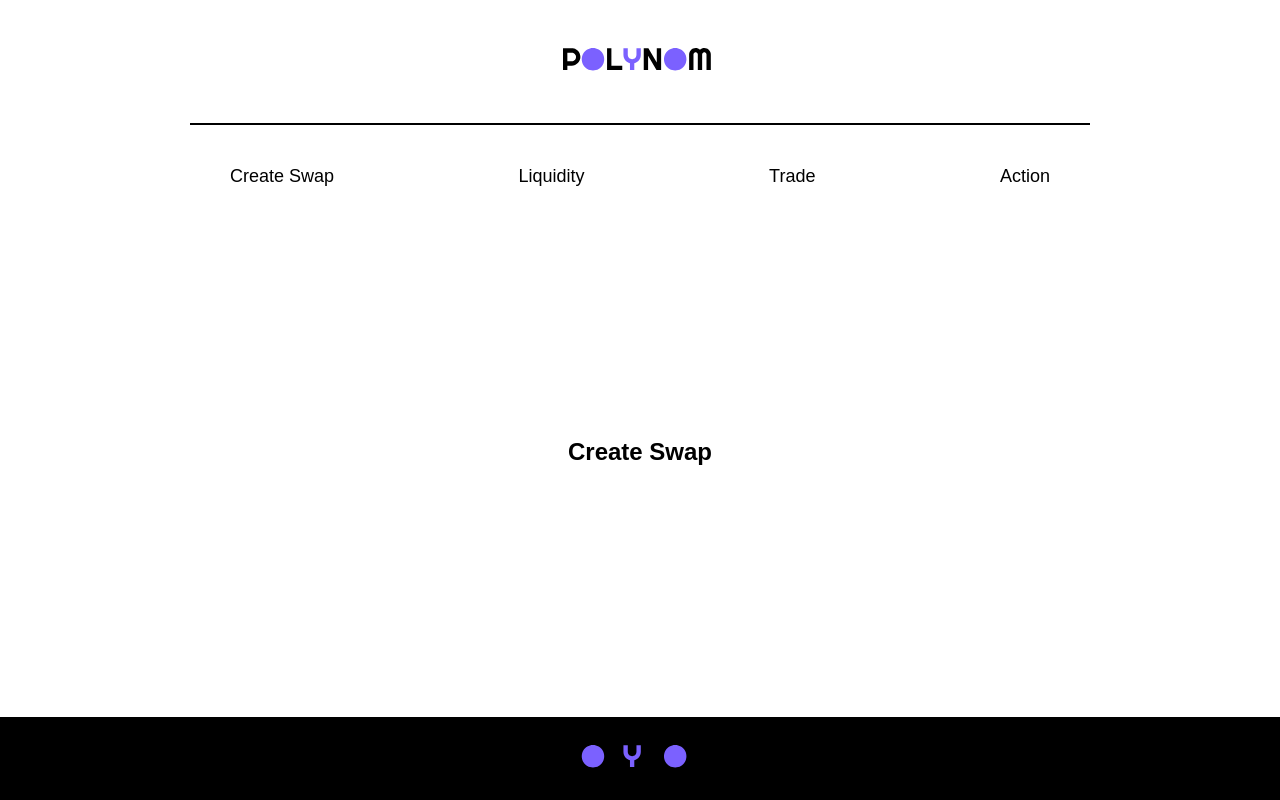
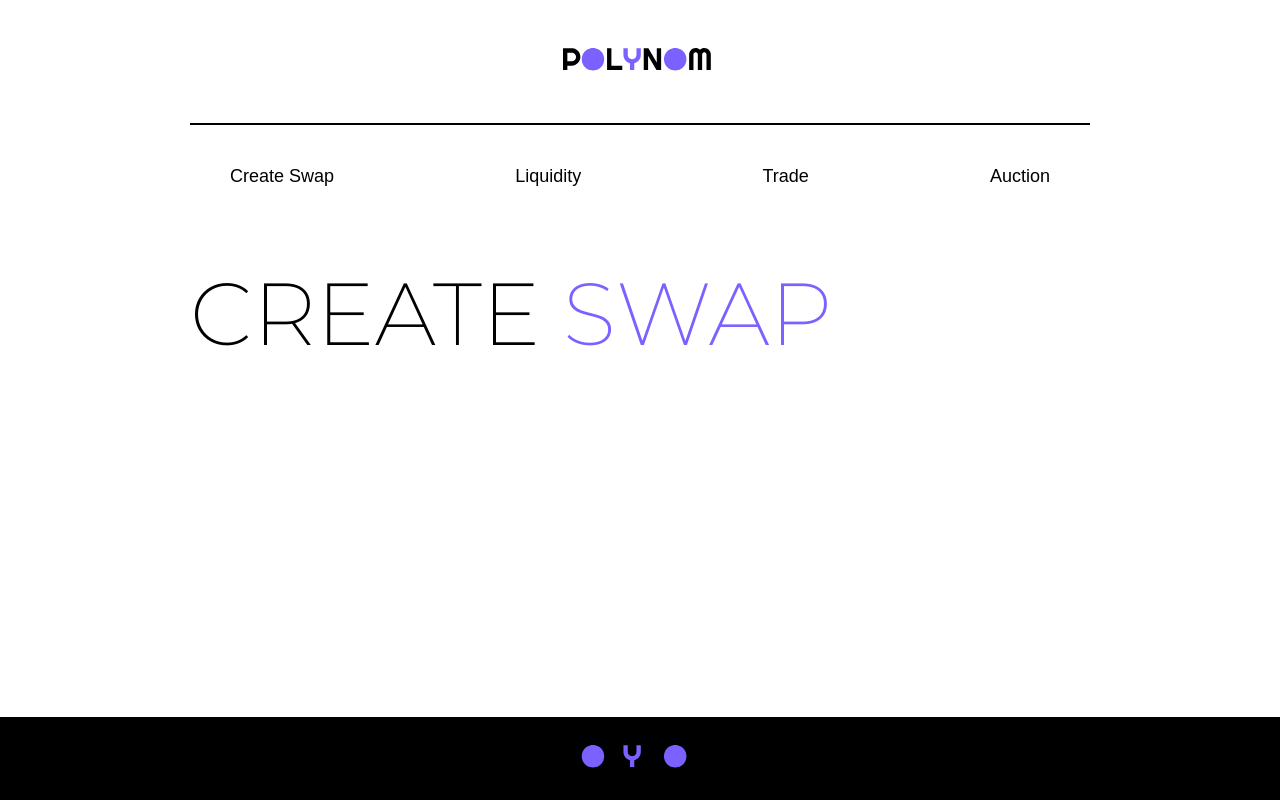
Before and after one commit to alpotapov/definition-hackathon, a React (Create React App) app: page / in a window 1280 px wide. Built offline with nearby package versions, Linux system fonts and the light colour scheme; a web font is replaced by a local one; what defi-sdk would draw is missing.

Commit message:
Create pages and do minor visual adjustments

```diff
--- a/src/App.css
+++ b/src/App.css
@@ -55,6 +55,7 @@
 .Content {
   max-width: 900px;
   min-width: 900px;
+  flex-grow: 1;
 }
 
 .Footer {
--- a/src/App.js
+++ b/src/App.js
@@ -5,6 +5,7 @@ import { client } from 'defi-sdk';
 import CreateSwapPage from './pages/CreateSwapPage/CreateSwapPage';
 import LiquidityPage from './pages/LiquidityPage/LiquidityPage';
 import TradePage from './pages/TradePage/TradePage';
+import AuctionPage from './pages/AuctionPage/AuctionPage';
 
 import './App.css';
 import logo from './assets/logo.svg';
@@ -37,26 +38,32 @@ export default function App() {
             <Link className="Header-link" to="/trade">
               Trade
             </Link>
-            <Link className="Header-link" to="/action">
-              Action
+            <Link className="Header-link" to="/auction">
+              Auction
             </Link>
           </nav>
         </div>
 
         <Switch>
           <Route path="/liquidity">
-            <LiquidityPage />
+            <div className="Content">
+              <LiquidityPage />
+            </div>
           </Route>
           <Route path="/trade">
             <div className="Content">
               <TradePage />
             </div>
           </Route>
-          <Route path="/action">
-            <ActionPage />
+          <Route path="/auction">
+            <div className="Content">
+              <AuctionPage />
+            </div>
           </Route>
           <Route path="/">
-            <CreateSwapPage />
+            <div className="Content">
+              <CreateSwapPage />
+            </div>
           </Route>
         </Switch>
 
@@ -69,5 +76,3 @@ export default function App() {
     </Router>
   );
 }
-
-const ActionPage = () => <h2>Action</h2>;
--- /dev/null
+++ b/src/pages/AuctionPage/AuctionPage.css
@@ -0,0 +1,20 @@
+.AuctionPage {
+  max-width: 900px;
+  height: 100%;
+}
+
+.AuctionPage-title {
+  font: normal normal 200 88px/108px Montserrat, sans-serif;
+  font-size: 88px;
+  text-transform: uppercase;
+}
+
+.AuctionPage-titleColored {
+  color: #7B61FF;
+}
+
+.AuctionPage-columns {
+  display: flex;
+  flex-direction: row;
+  justify-content: space-between;
+}
--- /dev/null
+++ b/src/pages/AuctionPage/AuctionPage.jsx
@@ -0,0 +1,18 @@
+// eslint-disable-next-line
+import React, { useState } from 'react';
+
+import './AuctionPage.css';
+
+const AuctionPage = () => (
+  <div className="AuctionPage">
+    <h2 className="AuctionPage-title">
+      Aucti<span className="AuctionPage-titleColored">on</span>
+    </h2>
+    <div className="AuctionPage-columns">
+      <div className="AuctionPage-leftColumn" />
+      <div className="AuctionPage-rightColumn" />
+    </div>
+  </div>
+);
+
+export default AuctionPage;
--- /dev/null
+++ b/src/pages/CreateSwapPage/CreateSwapPage.css
@@ -0,0 +1,20 @@
+.CreateSwapPage {
+  max-width: 900px;
+  height: 100%;
+}
+
+.CreateSwapPage-title {
+  font: normal normal 200 88px/108px Montserrat, sans-serif;
+  font-size: 88px;
+  text-transform: uppercase;
+}
+
+.CreateSwapPage-titleColored {
+  color: #7B61FF;
+}
+
+.CreateSwapPage-columns {
+  display: flex;
+  flex-direction: row;
+  justify-content: space-between;
+}
--- a/src/pages/CreateSwapPage/CreateSwapPage.jsx
+++ b/src/pages/CreateSwapPage/CreateSwapPage.jsx
@@ -1,5 +1,17 @@
 import React from 'react';
 
-const CreateSwapPage = () => <h2>Create Swap</h2>;
+import './CreateSwapPage.css';
+
+const CreateSwapPage = () => (
+  <div className="CreateSwapPage">
+    <h2 className="CreateSwapPage-title">
+      Create <span className="CreateSwapPage-titleColored">Swap</span>
+    </h2>
+    <div className="CreateSwapPage-columns">
+      <div className="CreateSwapPage-leftColumn" />
+      <div className="CreateSwapPage-rightColumn" />
+    </div>
+  </div>
+);
 
 export default CreateSwapPage;
--- /dev/null
+++ b/src/pages/LiquidityPage/LiquidityPage.css
@@ -0,0 +1,20 @@
+.LiquidityPage {
+  max-width: 900px;
+  height: 100%;
+}
+
+.LiquidityPage-title {
+  font: normal normal 200 88px/108px Montserrat, sans-serif;
+  font-size: 88px;
+  text-transform: uppercase;
+}
+
+.LiquidityPage-titleColored {
+  color: #7B61FF;
+}
+
+.LiquidityPage-columns {
+  display: flex;
+  flex-direction: row;
+  justify-content: space-between;
+}
--- a/src/pages/LiquidityPage/LiquidityPage.jsx
+++ b/src/pages/LiquidityPage/LiquidityPage.jsx
@@ -1,5 +1,17 @@
 import React from 'react';
 
-const LiquidityPage = () => <h2>Liquidity</h2>;
+import './LiquidityPage.css';
+
+const LiquidityPage = () => (
+  <div className="LiquidityPage">
+    <h2 className="LiquidityPage-title">
+      Liqui<span className="LiquidityPage-titleColored">dity</span>
+    </h2>
+    <div className="LiquidityPage-columns">
+      <div className="LiquidityPage-leftColumn" />
+      <div className="LiquidityPage-rightColumn" />
+    </div>
+  </div>
+);
 
 export default LiquidityPage;
--- a/src/pages/TradePage/TradePage.jsx
+++ b/src/pages/TradePage/TradePage.jsx
@@ -7,11 +7,11 @@ import './TradePage.css';
 
 const TradePage = () => (
   <div className="TradePage">
+    <h2 className="TradePage-title">
+      Tra<span className="TradePage-titleColored">de</span>
+    </h2>
     <div className="TradePage-columns">
       <div className="TradePage-leftColumn">
-        <h2 className="TradePage-title">
-          Tra<span className="TradePage-titleColored">de</span>
-        </h2>
         <TradeSettings />
       </div>
       <div className="TradePage-rightColumn">
```
